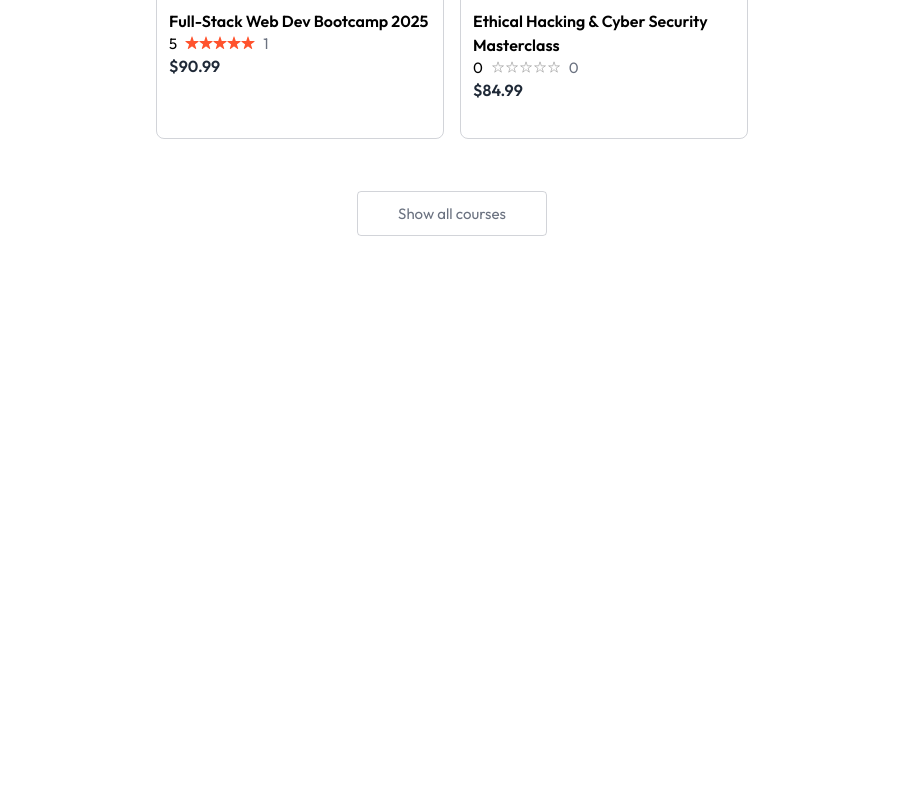
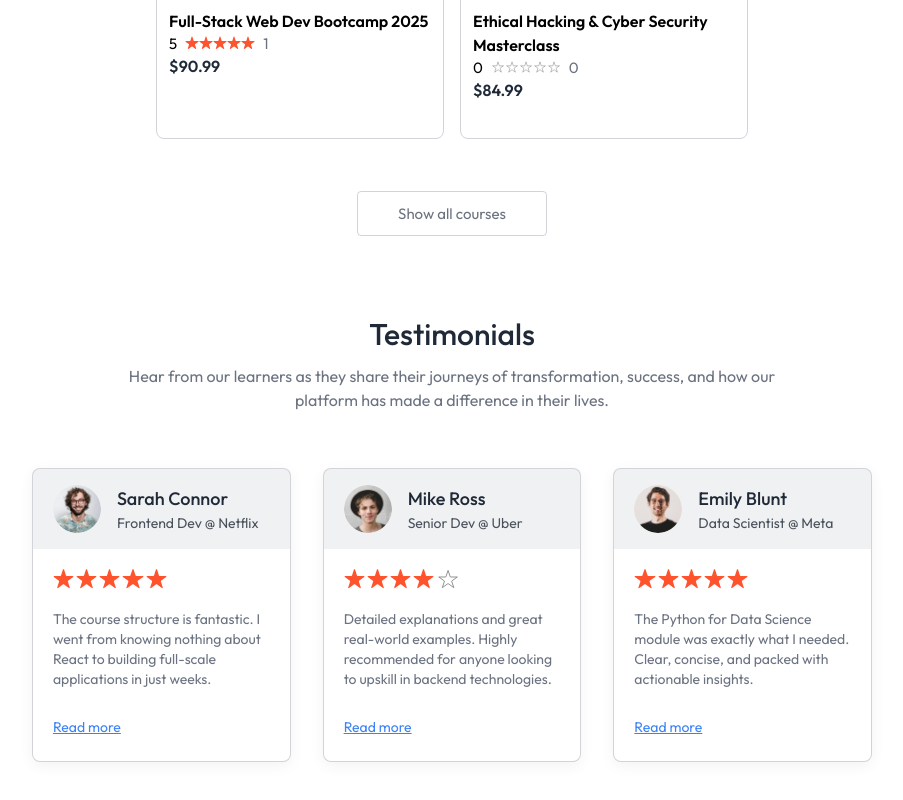
Before and after one commit to rushi-0369/smartprep-ai, a React (Vite) app in the folder client/: page / in a window 1280 px wide. Shown: the part 1519-2319 px from the top of the page, without its empty margins (188-1091 px from the left). Before the commit the page ends 1807 px from the top, so only its background shows below. Built offline with nearby package versions, Linux system fonts and the light colour scheme; no server answers.

Commit message:
Adding testimonial section

```diff
--- a/client/src/components/student/TestimonialsSection.jsx
+++ b/client/src/components/student/TestimonialsSection.jsx
@@ -1,9 +1,58 @@
-import React from 'react'
+import React from 'react';
+import { assets, dummyTestimonial } from '../../assets/assets';
 
 const TestimonialsSection = () => {
   return (
-    <div>TestimonialsSection</div>
-  )
-}
+    <div className="pb-14 px-8 md:px-0">
+      <h2 className="text-3xl font-medium text-gray-800">Testimonials</h2>
+      <p className="md:text-base text-gray-500 mt-3">
+        Hear from our learners as they share their journeys of transformation, success,
+        and how our <br /> platform has made a difference in their lives.
+      </p>
 
-export default TestimonialsSection
+      <div className="grid grid-cols-auto gap-8 mt-14">
+        {dummyTestimonial.map((testimonial, index) => (
+          <div
+            key={index}
+            className="text-sm text-left border border-gray-500/30 pb-6 rounded-lg bg-white shadow-[0px_4px_15px_0px] shadow-black/5 overflow-hidden"
+          >
+            <div className="flex items-center gap-4 px-5 py-4 bg-gray-500/10">
+              <img
+                className="h-12 w-12 rounded-full"
+                src={testimonial.image}
+                alt={testimonial.name}
+              />
+              <div>
+                <h1 className="text-lg font-medium text-gray-800">
+                  {testimonial.name}
+                </h1>
+                <p className="text-gray-800/80">{testimonial.role}</p>
+              </div>
+            </div>
+
+            <div className="p-5 pb-7">
+              <div className="flex gap-0.5">
+                {[...Array(5)].map((_, i) => (
+                  <img
+                    className="h-5"
+                    key={i}
+                    src={
+                      i < Math.floor(testimonial.rating)
+                        ? assets.star
+                        : assets.star_blank
+                    }
+                    alt="star"
+                  />
+                ))}
+              </div>
+              <p className="text-gray-500 mt-5">{testimonial.feedback}</p>
+            </div>
+            <a href="#" className='text-blue-500 underline px-5'>Read more</a>
+          </div>
+        ))}
+      </div>
+    </div>
+  );
+};
+
+export default TestimonialsSection;
--- a/client/src/pages/student/Home.jsx
+++ b/client/src/pages/student/Home.jsx
@@ -2,6 +2,7 @@
 import Hero from '../../components/student/hero'
 import Companies from '../../components/student/Companies'
 import CourseSection from '../../components/student/CourseSection'
+import TestimonialsSection from '../../components/student/TestimonialsSection'
 
 const Home = () => {
   return (
@@ -9,6 +10,7 @@
       <Hero/>
       <Companies/>
       <CourseSection/>
+      <TestimonialsSection/>
     </div>
   )
 }
```
